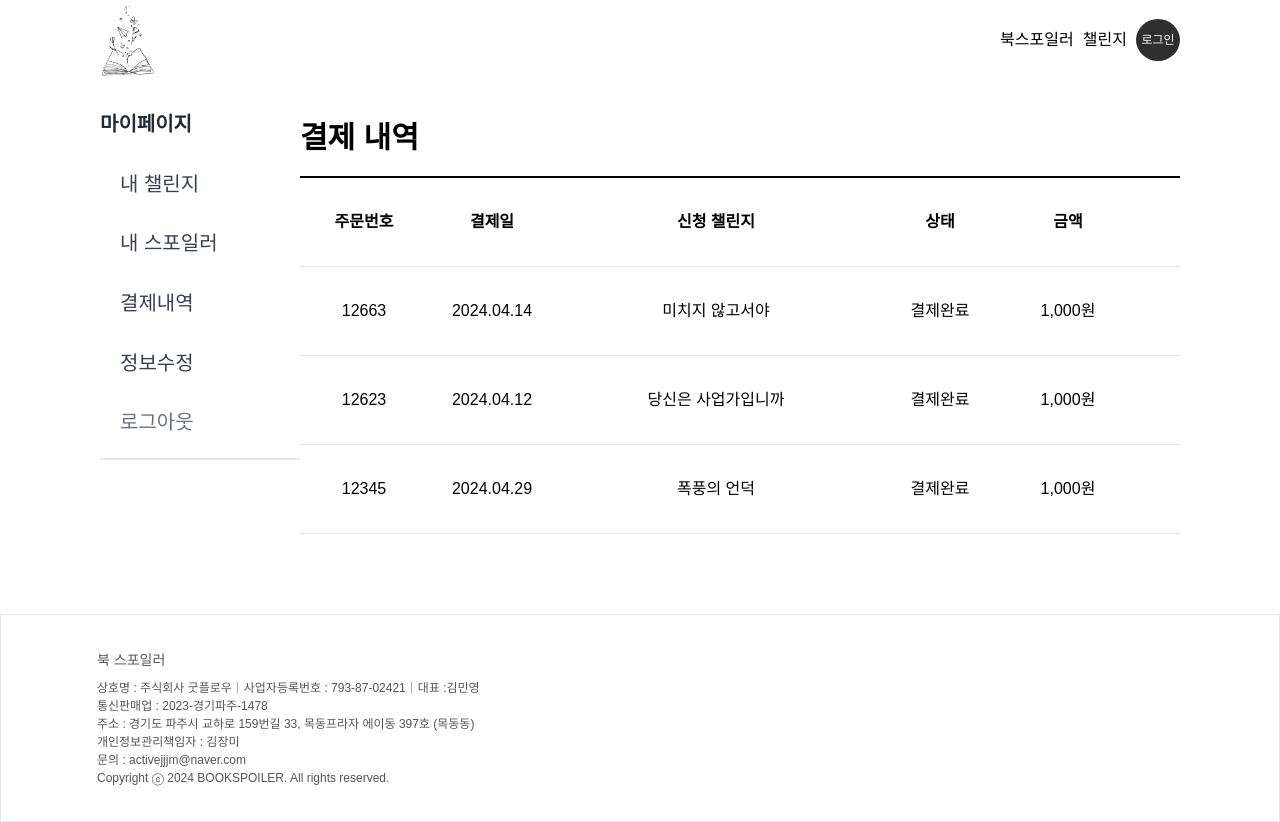
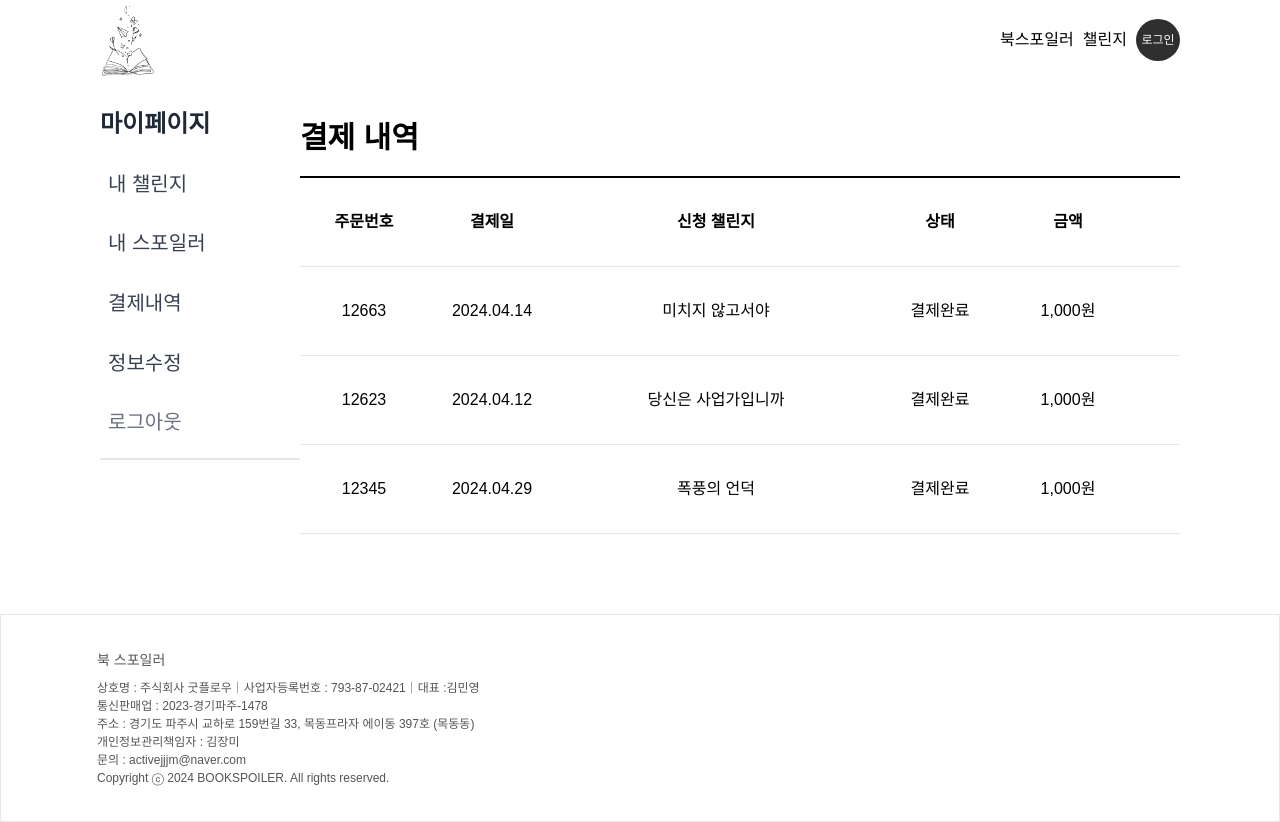
Before and after one commit to OZ-Coding-School/oz_02_collabo-004, a React (Vite) app: page /mypaymentlist in a window 1280 px wide. Built offline with nearby package versions, Linux system fonts and the light colour scheme; a web font is replaced by a local one.

Commit message:
style: 마이페이지 사이드바 컴포넌트 스타일 수정

```diff
--- a/src/components/MyPageSidebar/index.jsx
+++ b/src/components/MyPageSidebar/index.jsx
@@ -26,7 +26,7 @@ const MyPageSidebar = () => {
           className={`mypagesidebar-list-style text-${color}`}
           style={hoveredItemStyle(index)}
         >
-          {hoveredItem === index && <span>●&emsp;</span>}
+          {hoveredItem === index && <span>&ensp;●&emsp;</span>}
           {children}
         </li>
       </Link>
@@ -36,7 +36,7 @@ const MyPageSidebar = () => {
   return (
     <nav className="w-[200px] h-[360px] flex justify-end text-xl">
       <ul className="flex flex-col justify-between">
-        <li className="h-12 flex items-center font-bold text-gray-800">
+        <li className="h-12 flex items-center font-bold text-2xl text-gray-800">
           마이페이지
         </li>
 
--- a/src/styles/global.css
+++ b/src/styles/global.css
@@ -1,5 +1,5 @@
-@import url("https://fonts.googleapis.com/css2?family=Black+Han+Sans&display=swap");
-@import url("https://fonts.googleapis.com/css2?family=Black+Han+Sans&family=Nanum+Gothic+Coding&display=swap");
+@import url('https://fonts.googleapis.com/css2?family=Black+Han+Sans&display=swap');
+@import url('https://fonts.googleapis.com/css2?family=Black+Han+Sans&family=Nanum+Gothic+Coding&display=swap');
 
 @tailwind base;
 @tailwind components;
@@ -7,19 +7,19 @@
 
 @layer base {
   html {
-    font-family: "Noto Sans KR", sans-serif;
+    font-family: 'Noto Sans KR', sans-serif;
   }
   * {
-    font-family: "Noto Sans KR", sans-serif;
+    font-family: 'Noto Sans KR', sans-serif;
   }
   body {
     background-color: #fff;
   }
   .BlackHanSans {
-    font-family: "Black Han Sans", sans-serif;
+    font-family: 'Black Han Sans', sans-serif;
   }
   .NanumGothicCoding {
-    font-family: "Nanum Gothic Coding", sans-serif;
+    font-family: 'Nanum Gothic Coding', sans-serif;
   }
   .font12 {
     font-size: 12px;
@@ -181,7 +181,7 @@
   }
 
   .mypagesidebar-list-style {
-    @apply flex w-[200px] h-12 pl-5 items-center rounded-full text-gray-700;
+    @apply flex w-[200px] h-12 pl-2 items-center rounded-full text-gray-700;
   }
 
   .textHighlight {
```
